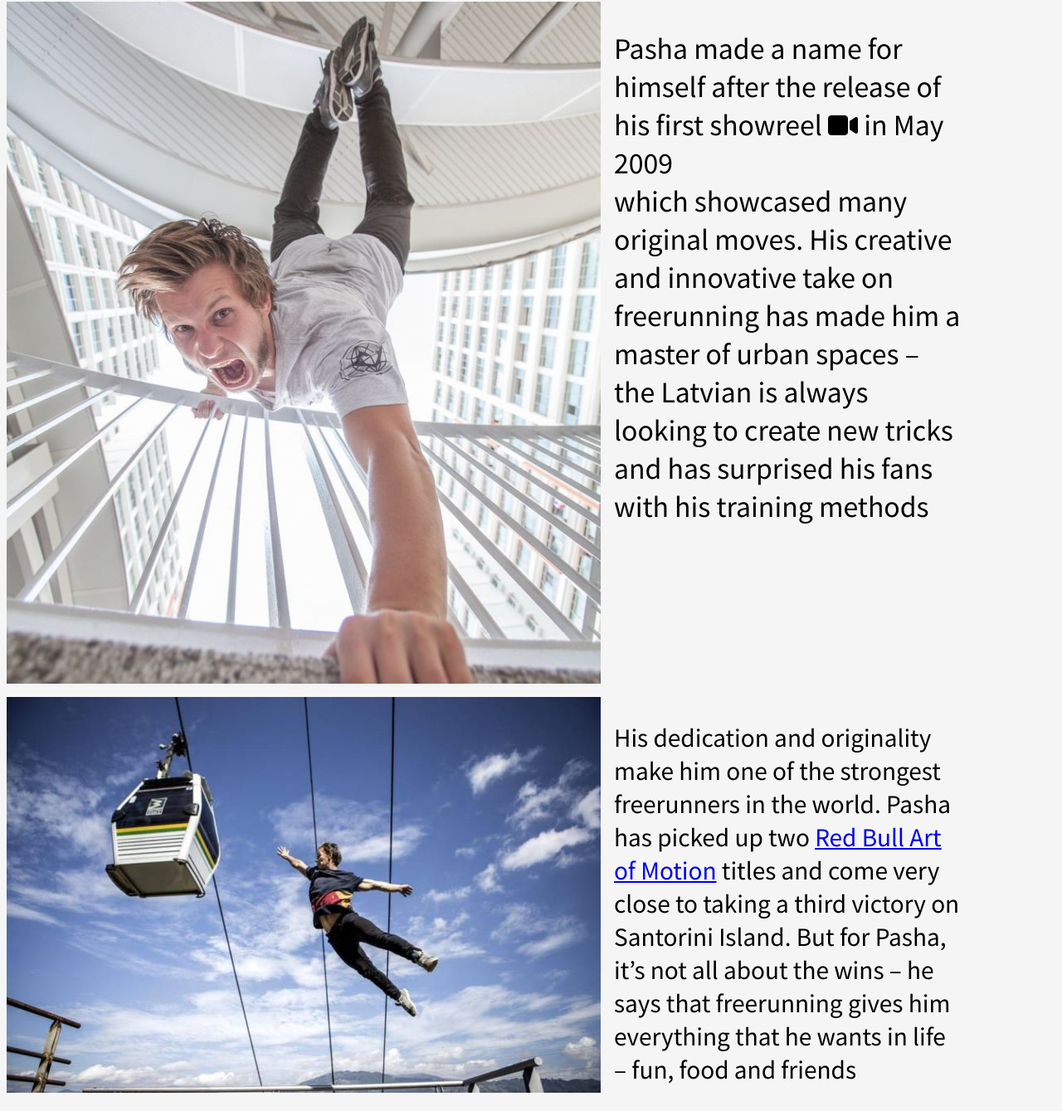
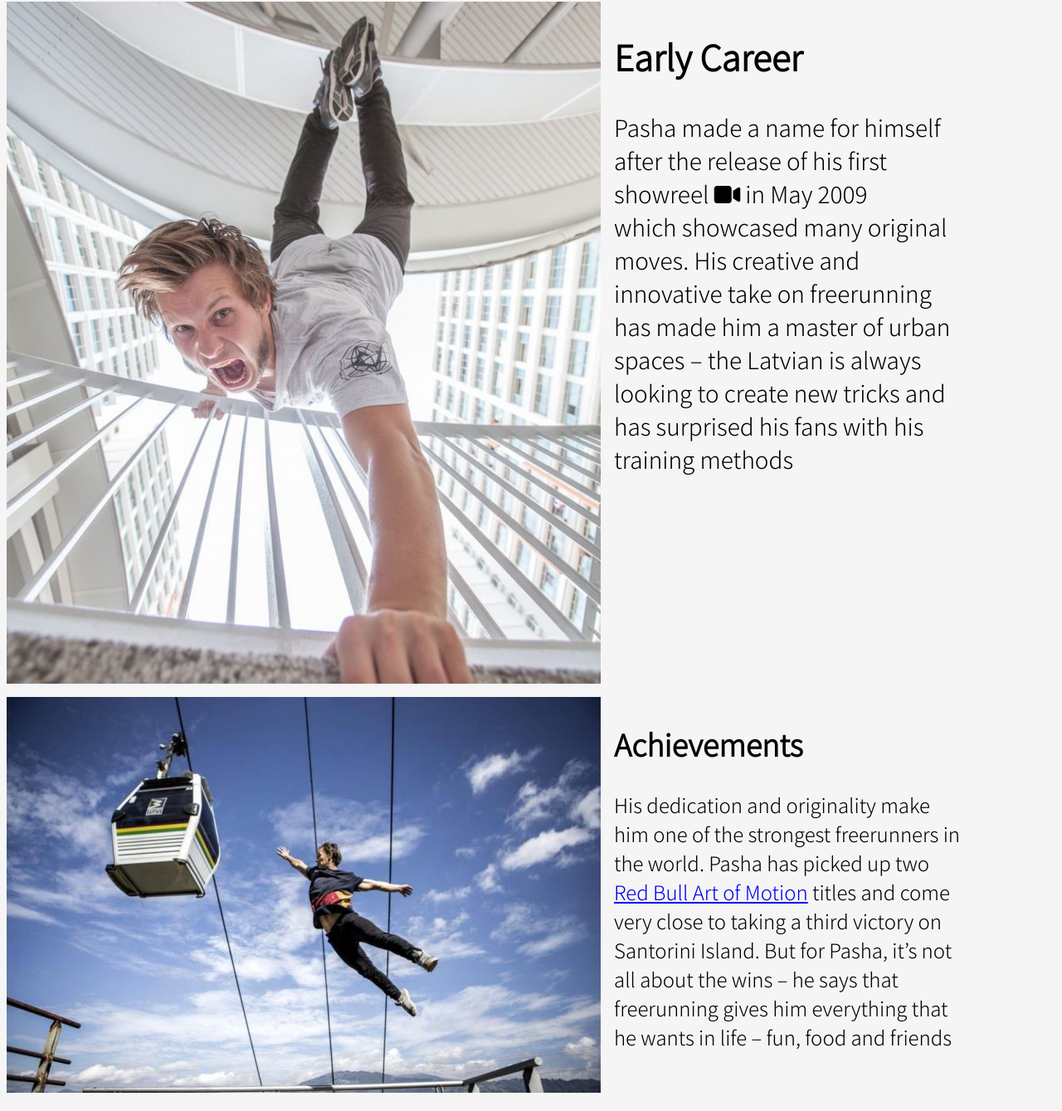
Before and after one commit to NWentworth195/tributepage, a plain HTML site: page index.html in a window 1280 px wide. Shown: the part 467-1806 px from the top of the page at 83% size. Drawn offline with Linux system fonts and the light colour scheme.

Commit message:
Text and Heading Update

```diff
--- a/css/style.css
+++ b/css/style.css
@@ -34,7 +34,7 @@ a:hover {
 
 .text{
  font-size: 2em;
- margin : auto;
+ margin : center;
 }
 
 .divider{
@@ -55,7 +55,7 @@ a:hover {
 }
 
 .txtone{
- font-size: 2em;
+ font-size: 1.75em;
  margin-right: auto;
  margin-top: center;
 }
@@ -69,7 +69,7 @@ a:hover {
 }
 
 .txttwo{
- font-size: 1.75em;
+ font-size: 1.5em;
  margin-right: auto;
  margin-top: center;
 }
--- a/index.html
+++ b/index.html
@@ -4,7 +4,7 @@
 <title>Tribute</title>
 <link rel="stylesheet" href="css/style.css">
 <!--fontawesome--><script crossorigin="anonymous" src="https://kit.fontawesome.com/403cbe08da.js"></script>
-<link href="https://fonts.googleapis.com/css2?family=Noto+Sans+JP&display=swap" rel="stylesheet">
+<link href="https://fonts.googleapis.com/css2?family=Noto+Sans+JP:wght@300&display=swap" rel="stylesheet">
 
 </head>
 
@@ -34,10 +34,12 @@
 <section class="grid">
 <img src="img/Pasha1.jpg" class="grid-item second" alt="UpsideDown">
 <div class="grid-item txtone">
+<h2>Early Career</h2>
 <p>Pasha made a name for himself after the release of his first showreel <i class="fas fa-video"></i> in May 2009 <br> which showcased many original moves. His creative and innovative take on freerunning has made him a master of urban spaces – the Latvian is always looking to create new tricks and has surprised his fans with his training methods</p>
 </div>
 <img src="img/Pasha7.jpg" class="grid-item third" alt="Jump">
 <div class="grid-item txttwo">
+<h2>Achievements</h2>
 <p>His dedication and originality make him one of the strongest freerunners in the world. Pasha has picked up two <a href="#Links">Red Bull Art of Motion</a> titles and come very close to taking a third victory on Santorini Island. But for Pasha, it’s not all about the wins – he says that freerunning gives him everything that he wants in life – fun, food and friends</p>
 </div>
 
```
